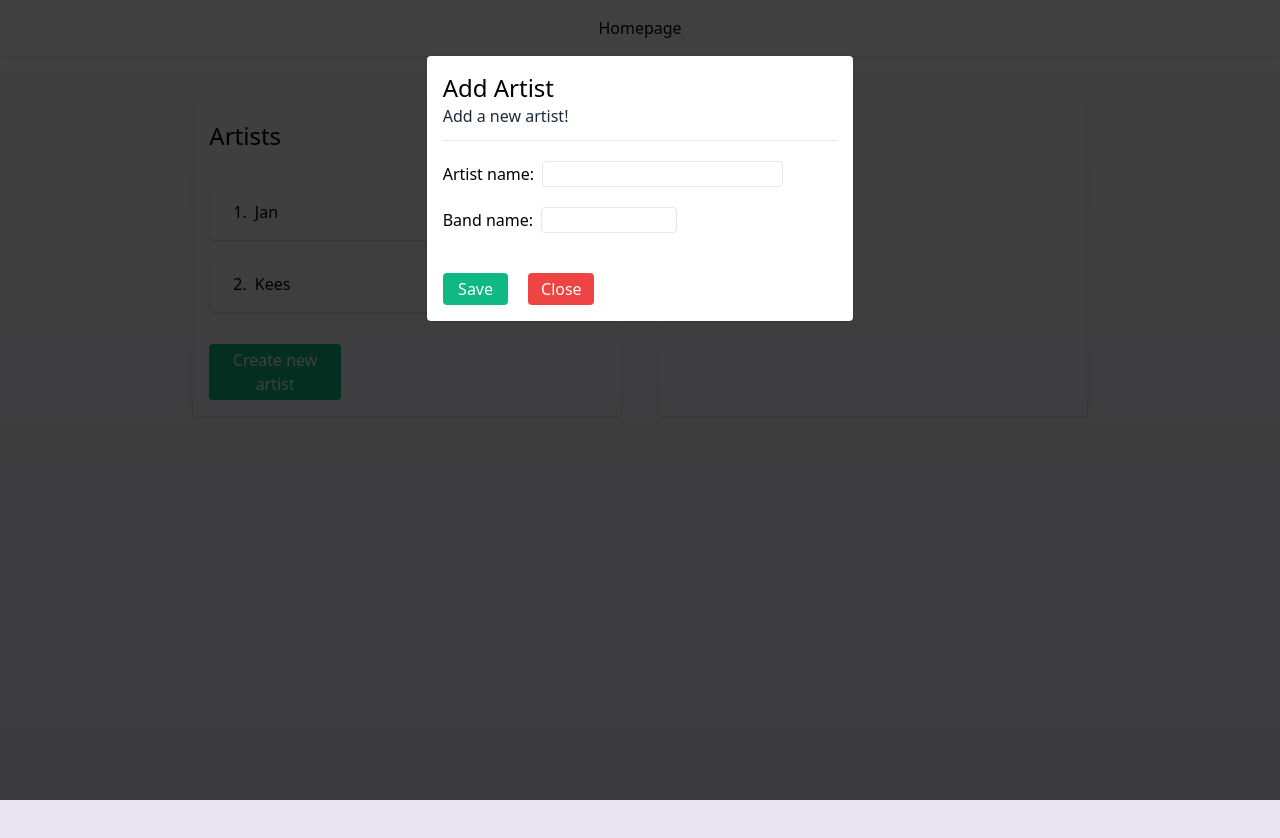
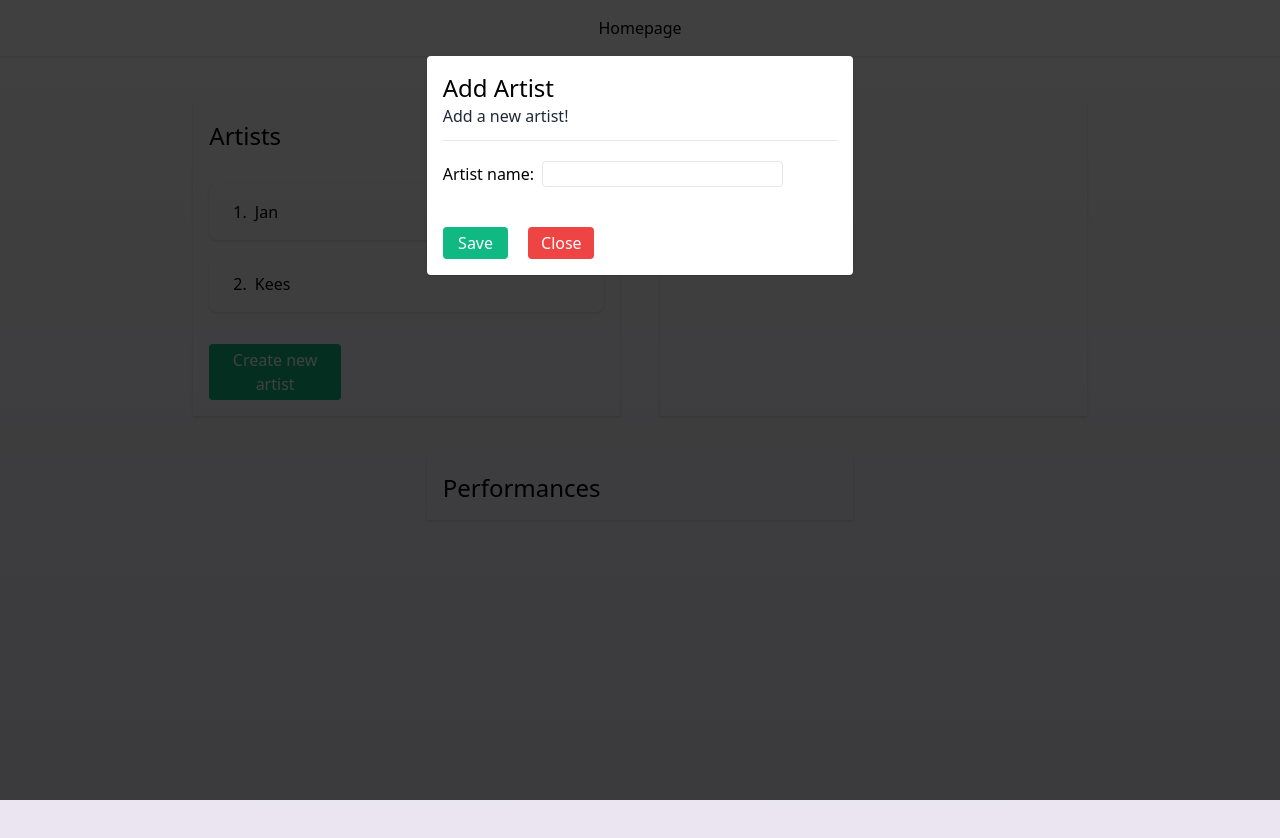
Before and after one commit to JKlerk/avans, a Vue app in the folder client/: page /home in a window 1280 px wide. Both pictures are taken after a click on the button "Create new artist". Shown: the top 838 px of the page. Built offline with nearby package versions, Linux system fonts and the light colour scheme.

Commit message:
Removed bands

```diff
--- a/client/src/components/Artist.vue
+++ b/client/src/components/Artist/Artist.vue
@@ -8,7 +8,6 @@
             <div v-if="visible" class="p-4 border-t">
                 <p>User ID: {{ artist.id }}</p>
                 <p>Name: {{ artist.name }}</p>
-                <p>Band: {{ artist.band.name }}</p>
                 <button class="appereance-none bg-green-500 hover:bg-green-600 py-1 text-white rounded px-2 text-sm mt-2 transition duration-100 focus:outline-none" @click="editArtist(artist)">Edit Artist</button>
 				<button class="appereance-none bg-red-500 hover:bg-red-600 py-1 text-white rounded px-2 text-sm mt-2 ml-4 transition duration-100 focus:outline-none" @click="deleteArtist(artist)">Delete artist</button>
 
--- a/client/src/components/EditArtist.vue
+++ b/client/src/components/Artist/CreateArtist.vue
@@ -5,24 +5,17 @@
             <div class="flex justify-center">
                 <div class="z-40 bg-white w-1/3 fixed p-4 rounded shadow">
                     <div class="border-b pb-3">
-                        <h1 class="text-2xl">Edit Artist</h1>
-                        <p class="text-gray-800">Edit your artist!</p>
+                        <h1 class="text-2xl">Add Artist</h1>
+                        <p class="text-gray-800">Add a new artist!</p>
                     </div>
                     <div class="mt-4">
                         <div class="my-5">
                             <label class="mr-2">Artist name:</label>
                             <input v-model="artist.name" class="border rounded focus:outline-none appearance-none px-1">
                         </div>
-                        <div class="my-5">
-                            <label class="mr-2">Band name:</label>
-                            <select v-model="artist.band.id" class="border rounded focus:outline-none appearance-none px-1 bg-white">
-                                <option disabled selected>Select your band</option>
-                                <option :value="band.id" :key="band.id" v-for="band in bands" :selected="artist.band.id === band.id">{{ band.name }}</option>
-                            </select>
-                        </div>
                         <div class="flex mt-10">
                             <button class="px-2 py-1 text-white bg-green-500 hover:bg-green-600 rounded w-2/12 mr-5 transition duration-100 focus:outline-none">Save</button>
-                            <button @click="visible = false" class="px-2 py-1 text-white bg-red-500 hover:bg-red-600 rounded w-2/12 transition duration-100 focus:outline-none">Close</button>
+                            <button @click="visible = false, artist = {}, artist.band = {}" class="px-2 py-1 text-white bg-red-500 hover:bg-red-600 rounded w-2/12 transition duration-100 focus:outline-none">Close</button>
                         </div>
                     </div>
                 </div>
@@ -32,11 +25,12 @@
 </template>
 <script>
 export default {
-    props: ['bands'],
     data(){
         return{
             visible: false,
-            artist:{}
+            artist:{
+                band: {}
+            }
         }
     }
 }
--- a/client/src/components/CreateArtist.vue
+++ b/client/src/components/Artist/EditArtist.vue
@@ -5,24 +5,17 @@
             <div class="flex justify-center">
                 <div class="z-40 bg-white w-1/3 fixed p-4 rounded shadow">
                     <div class="border-b pb-3">
-                        <h1 class="text-2xl">Add Artist</h1>
-                        <p class="text-gray-800">Add a new artist!</p>
+                        <h1 class="text-2xl">Edit Artist</h1>
+                        <p class="text-gray-800">Edit your artist!</p>
                     </div>
                     <div class="mt-4">
                         <div class="my-5">
                             <label class="mr-2">Artist name:</label>
                             <input v-model="artist.name" class="border rounded focus:outline-none appearance-none px-1">
                         </div>
-                        <div class="my-5">
-                            <label class="mr-2">Band name:</label>
-                            <select v-model="artist.band.id" class="border rounded focus:outline-none appearance-none px-1 bg-white">
-                                <option disabled selected>Select your band</option>
-                                <option :value="band.id" :key="band.id" v-for="band in bands" :selected="artist.band.id === band.id">{{ band.name }}</option>
-                            </select>
-                        </div>
                         <div class="flex mt-10">
                             <button class="px-2 py-1 text-white bg-green-500 hover:bg-green-600 rounded w-2/12 mr-5 transition duration-100 focus:outline-none">Save</button>
-                            <button @click="visible = false, artist = {}, artist.band = {}" class="px-2 py-1 text-white bg-red-500 hover:bg-red-600 rounded w-2/12 transition duration-100 focus:outline-none">Close</button>
+                            <button @click="visible = false" class="px-2 py-1 text-white bg-red-500 hover:bg-red-600 rounded w-2/12 transition duration-100 focus:outline-none">Close</button>
                         </div>
                     </div>
                 </div>
@@ -32,13 +25,10 @@
 </template>
 <script>
 export default {
-    props: ['bands'],
     data(){
         return{
             visible: false,
-            artist:{
-                band: {}
-            }
+            artist:{}
         }
     }
 }
--- a/client/src/views/Home.vue
+++ b/client/src/views/Home.vue
@@ -1,7 +1,7 @@
 <template>
 	<div>
-		<EditArtist :bands="bands" ref="editartist"/>
-		<CreateArtist :bands="bands" ref="createartist"/>
+		<EditArtist ref="editartist"/>
+		<CreateArtist ref="createartist"/>
 		<DeleteArtist ref="deleteartist"/>
 		<div class="mt-2 min-h-screen" id="gradient">
 			<div class="flex justify-center pt-10">
@@ -18,15 +18,20 @@
 					<h1 class="py-4 text-2xl">Stages</h1>
 				</div>
 			</div>
+			<div class="flex justify-center pt-10">
+				<div class="w-1/3 shadow mx-5 px-4">
+					<h1 class="py-4 text-2xl">Performances</h1>
+				</div>
+			</div>
 		</div>
 	</div>
 </template>
 
 <script>
-import Artist from '@/components/Artist'
-import EditArtist from '@/components/EditArtist'
-import CreateArtist from '@/components/CreateArtist'
-import DeleteArtist from '@/components/DeleteArtist'
+import Artist from '@/components/Artist/Artist'
+import EditArtist from '@/components/Artist/EditArtist'
+import CreateArtist from '@/components/Artist/CreateArtist'
+import DeleteArtist from '@/components/Artist/DeleteArtist'
 export default {
 	components:{
 		Artist,
@@ -40,30 +45,12 @@ export default {
 				{
 					id: 1,
 					name: 'Jan',
-					band: {
-						id: 1,
-						name: 'Band 1'
-					}
 				},
 				{
 					id: 2,
 					name: 'Kees',
-					band: {
-						id: 2,
-						name: 'Band 2'
-					}
 				}
 			],
-			bands:[
-				{
-					id: 1,
-					name: 'Band 1'
-				},
-				{
-					id: 2,
-					name: 'Band 2'
-				}
-			]
 		}
   	},
 }
```
Also changed, not shown: client/src/components/Artist/DeleteArtist.vue (renamed from client/src/components/DeleteArtist.vue).
